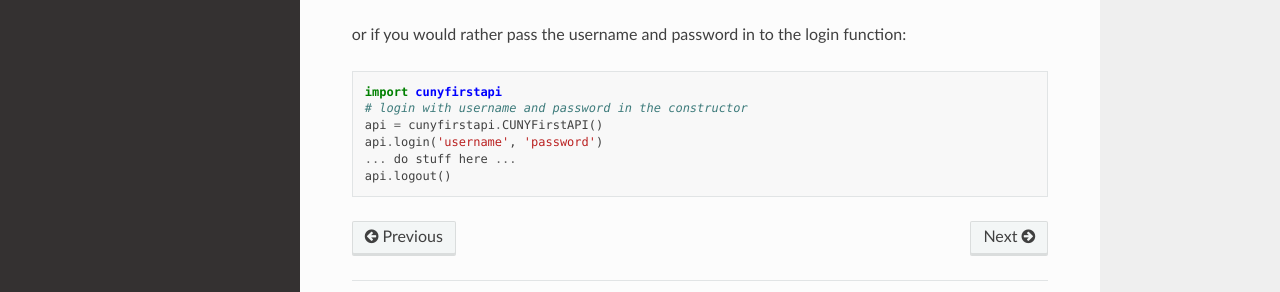
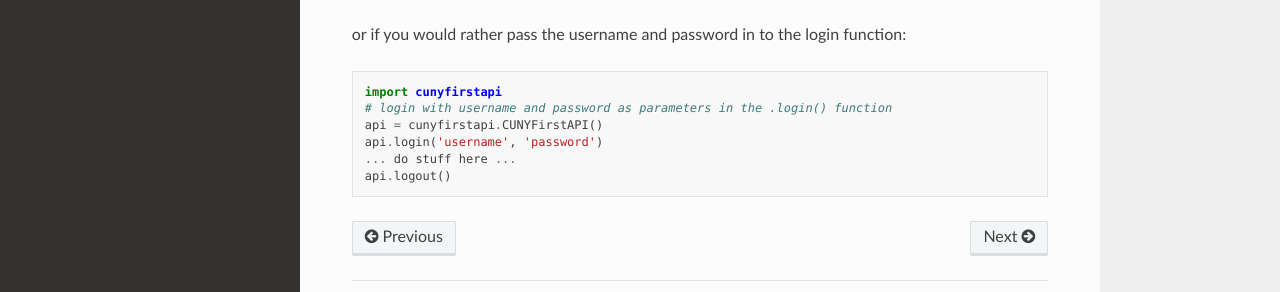
Before and after one commit to CUNYSuite/CunyFirstAPI, a Sphinx documentation site: the page built from docs/CUNYFirstAPI.rst, in a window 1280 px wide. Shown: the part 336-628 px from the top of the page. Built offline with Sphinx 7.4.7 and the Read the Docs theme 2.0.0, drawn with Linux system fonts in a browser that asks for light colours; pages that are not in the unit, such as notebooks, are missing from menus.

Commit message:
fix login comment

```diff
--- a/docs/CUNYFirstAPI.rst
+++ b/docs/CUNYFirstAPI.rst
@@ -18,7 +18,7 @@ or if you would rather pass the username and password in to the login function:
 .. code-block:: python
 
     import cunyfirstapi
-    # login with username and password in the constructor
+    # login with username and password as parameters in the .login() function
     api = cunyfirstapi.CUNYFirstAPI()
     api.login('username', 'password')
     ... do stuff here ...
```
